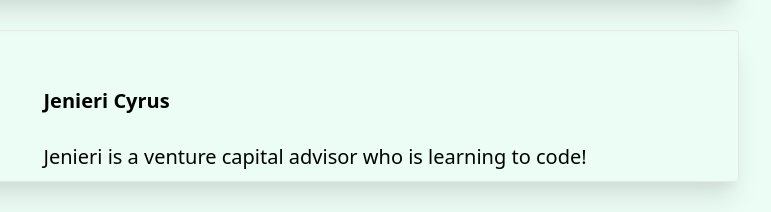
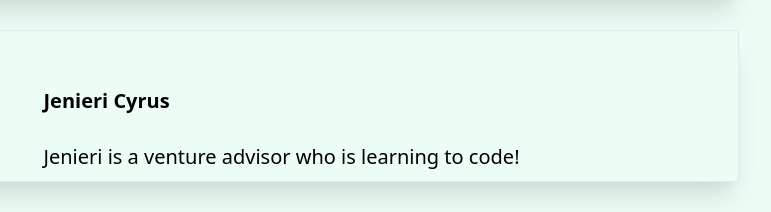
Before and after one commit to sCeNIK33/final_project, a website: page aboutUs.html in a window 1280 px wide. Shown: the part 564-776 px from the top of the page, 509-1280 px from the left. Drawn offline with nearby package versions, Linux system fonts and the light colour scheme; no server answers.

Commit message:
updated about us

```diff
--- a/aboutUs.html
+++ b/aboutUs.html
@@ -61,7 +61,7 @@
           <br>
           <p class="text-left text-xl font-bold">Jenieri Cyrus</p>
         <br>
-          <p class="text-left text-xl">Jenieri is a venture capital advisor who is learning to code!
+          <p class="text-left text-xl">Jenieri is a venture advisor who is learning to code!
         </p>
         </div>
       </div>
```
